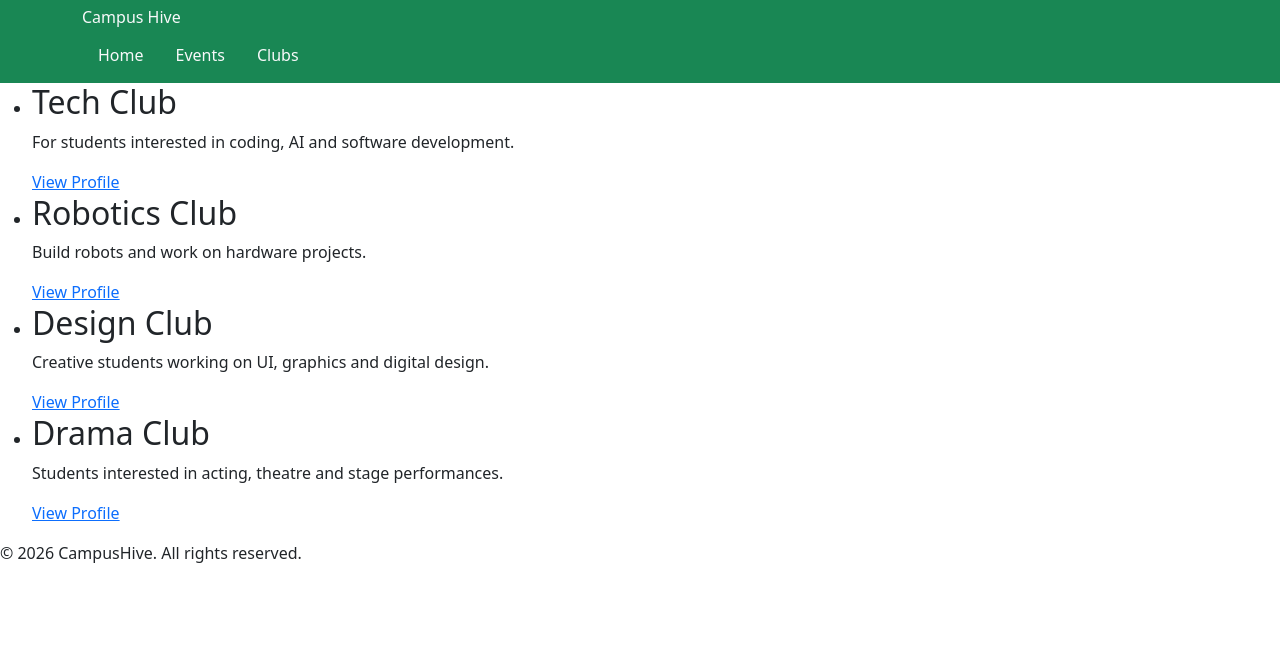
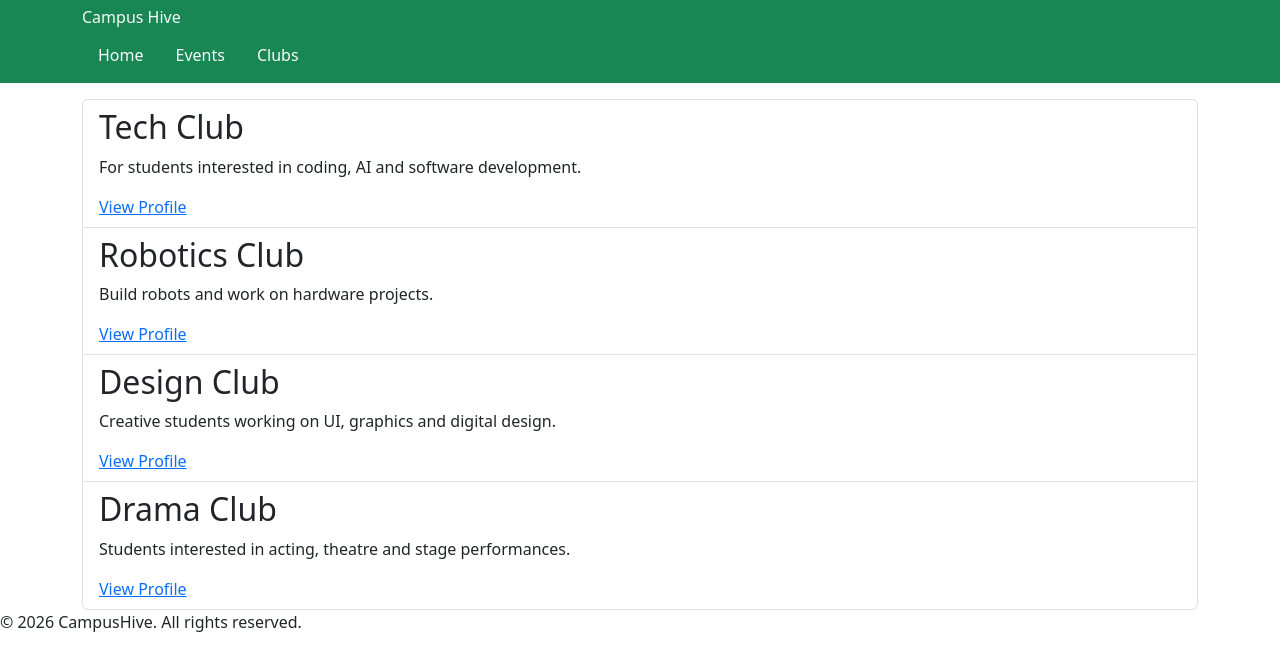
Before and after one commit to Vikash-Attrish/Campus-Hive, a website: page clubs.html in a window 1280 px wide. Drawn offline with nearby package versions, Linux system fonts and the light colour scheme.

Commit message:
Css for main section

```diff
--- a/clubs.html
+++ b/clubs.html
@@ -19,25 +19,25 @@
     </nav>
     </div>
   </header>
-      <main>
+      <main class="container mt-3">
         <section>
-            <ul>
-                <li>
+            <ul class="list-group">
+                <li class="list-group-item">
                     <h2>Tech Club</h2>
                     <p>For students interested in coding, AI and software development.</p>
                     <a href="profile.html?id=1">View Profile</a>
                 </li>
-                <li>
+                <li class="list-group-item">
                     <h2>Robotics Club</h2>
                     <p>Build robots and work on hardware projects.</p>
                     <a href="profile.html?id=2">View Profile</a>
                 </li>
-                <li>
+                <li class="list-group-item">
                     <h2>Design Club</h2>
                     <p>Creative students working on UI, graphics and digital design.</p>
                     <a href="profile.html?id=3">View Profile</a>
                 </li>
-                <li>
+                <li class="list-group-item">
                     <h2>Drama Club</h2>
                     <p>Students interested in acting, theatre and stage performances.</p>
                     <a href="profile.html?id=4">View Profile</a>
```
